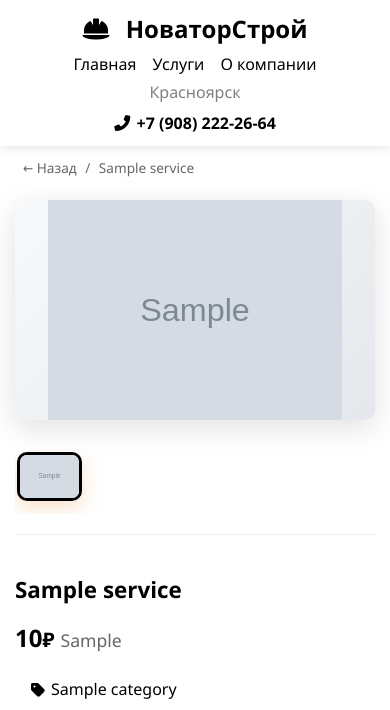
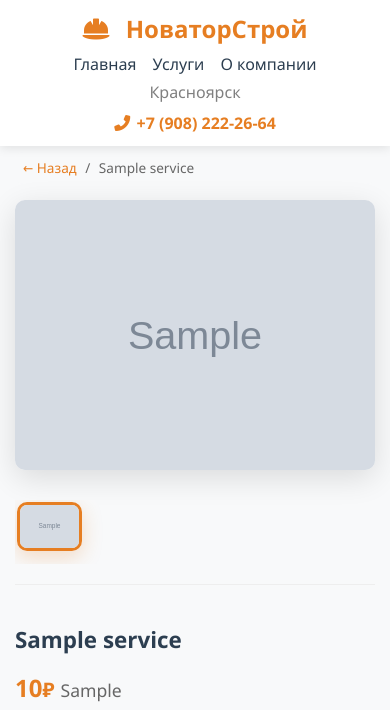
Before and after one commit to makstyrin1/novator_stroy, a Django app: page /services/1/ in a window 390 px wide. Shown: the top 710 px of the page. Run offline with Django 5.2, Linux system fonts and the light colour scheme; tables that the repository leaves empty hold one stand-in row (values such as "Sample post"); grey boxes marked "Sample" are stand-in pictures.

Commit message:
old image 2

```diff
--- a/static/css/style.css
+++ b/static/css/style.css
@@ -1,5 +1,3 @@
-видишь когда переключаю разные размеры мне нужно чтобы он не менялся
-
 /* === 1. ГЛОБАЛЬНЫЕ ПЕРЕМЕННЫЕ === */
 :root {
     --primary-color: #e67e22;
@@ -604,15 +602,15 @@ footer .container {
     margin-bottom: 20px;
 }
 
-/* === СТИЛИ ДЛЯ СТРАНИЦЫ ДЕТАЛИ УСЛУГИ (ФИКСИРОВАННЫЙ РАЗМЕР) === */
+/* === СТИЛИ ДЛЯ СТРАНИЦЫ ДЕТАЛИ УСЛУГИ (ИСПРАВЛЕННЫЕ - КАРТИНКА ВИДНА ПОЛНОСТЬЮ) === */
 .main-image-container {
     position: relative;
     width: 100%;
-    height: 400px;
     background: linear-gradient(135deg, #f8f9fa 0%, #e4e8ec 100%);
     border-radius: 16px;
     overflow: hidden;
     box-shadow: 0 8px 30px rgba(0, 0, 0, 0.12);
+    min-height: 400px;
     display: flex;
     align-items: center;
     justify-content: center;
@@ -1365,7 +1363,7 @@ footer .container {
     }
 
     .main-image-container {
-        height: 350px;
+        min-height: 350px;
         border-radius: 14px;
     }
 
@@ -1484,7 +1482,7 @@ footer .container {
     }
 
     .main-image-container {
-        height: 300px;
+        min-height: 300px;
         border-radius: 12px;
     }
 
@@ -1668,7 +1666,7 @@ footer .container {
     }
 
     .main-image-container {
-        height: 250px;
+        min-height: 250px;
     }
 
     .thumb-btn {
@@ -1726,7 +1724,7 @@ footer .container {
 
     .main-image-container {
         border-radius: 10px;
-        height: 220px;
+        min-height: 220px;
     }
 
     .price-value {
```
